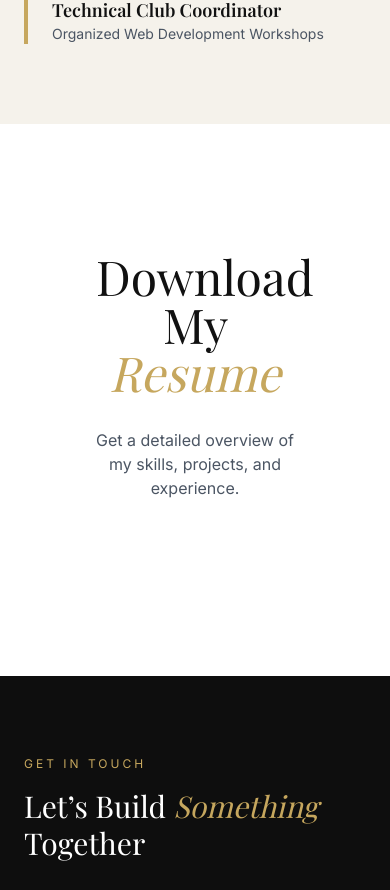
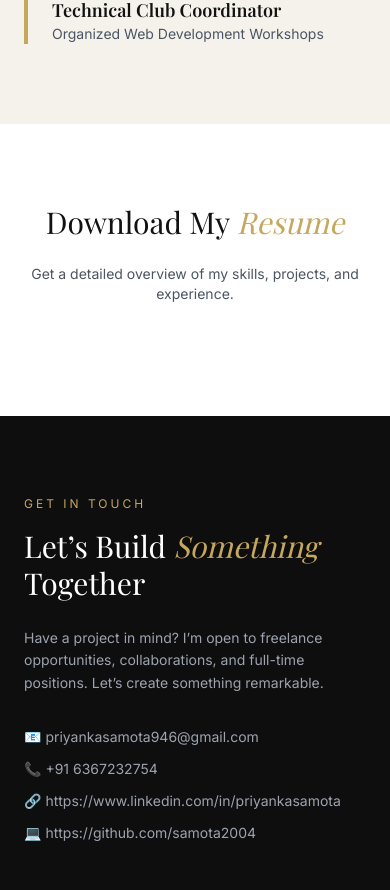
Before and after one commit to samota2004/portfolio, a React (Create React App) app in the folder client/: page / in a window 390 px wide. Shown: the part 5300-6190 px from the top of the page. Built offline with nearby package versions, Linux system fonts and the light colour scheme; the HTML template or start-up script is replaced by a standard one.

Commit message:
Update Resume.jsx

```diff
--- a/client/src/components/Resume.jsx
+++ b/client/src/components/Resume.jsx
@@ -2,6 +2,7 @@ import { useState, useEffect } from "react";
 
 function Resume() {
   const [isAdmin, setIsAdmin] = useState(false);
+  const [resume, setResume] = useState(null);
 
   useEffect(() => {
     const checkAdmin = () => {
@@ -15,7 +16,6 @@ useEffect(() => {
       window.removeEventListener("storage", checkAdmin);
     };
   }, []);
-  const [resume, setResume] = useState(null);
 
   useEffect(() => {
     const saved = localStorage.getItem("resume");
@@ -42,21 +42,24 @@ useEffect(() => {
   };
 
   return (
-    <section className="bg-white px-24 py-32 text-center">
-      <h2 className="text-5xl font-serif mb-8">
+    <section
+      id="resume"
+      className="bg-white px-6 md:px-24 py-20 md:py-32 text-center"
+    >
+      <h2 className="text-3xl md:text-5xl font-serif mb-6 md:mb-8">
         Download My <span className="text-gold italic">Resume</span>
       </h2>
 
-      <p className="text-gray-600 mb-12">
+      <p className="text-gray-600 mb-8 md:mb-12 text-sm md:text-base">
         Get a detailed overview of my skills, projects, and experience.
       </p>
 
-      {/* Download Button (Visible to Everyone if resume exists) */}
+      {/* Download Button */}
       {resume && (
         <a
           href={resume}
           download="Priyanka_Samota_Resume.pdf"
-          className="bg-gold text-black px-10 py-4 tracking-wide hover:bg-[#C4A24F] transition"
+          className="bg-gold text-black px-6 md:px-10 py-3 md:py-4 tracking-wide hover:bg-[#C4A24F] transition"
         >
           DOWNLOAD RESUME ↓
         </a>
@@ -64,7 +67,8 @@ useEffect(() => {
 
       {/* Admin Controls */}
       {isAdmin && (
-        <div className="mt-10 space-x-4">
+        <div className="mt-8 md:mt-10 flex flex-wrap justify-center gap-4">
+
           <label className="bg-black text-white px-6 py-2 cursor-pointer">
             Upload
             <input
@@ -83,6 +87,7 @@ useEffect(() => {
               Delete
             </button>
           )}
+
         </div>
       )}
     </section>
```
Lines whose indentation alone changed are shown as unchanged.
